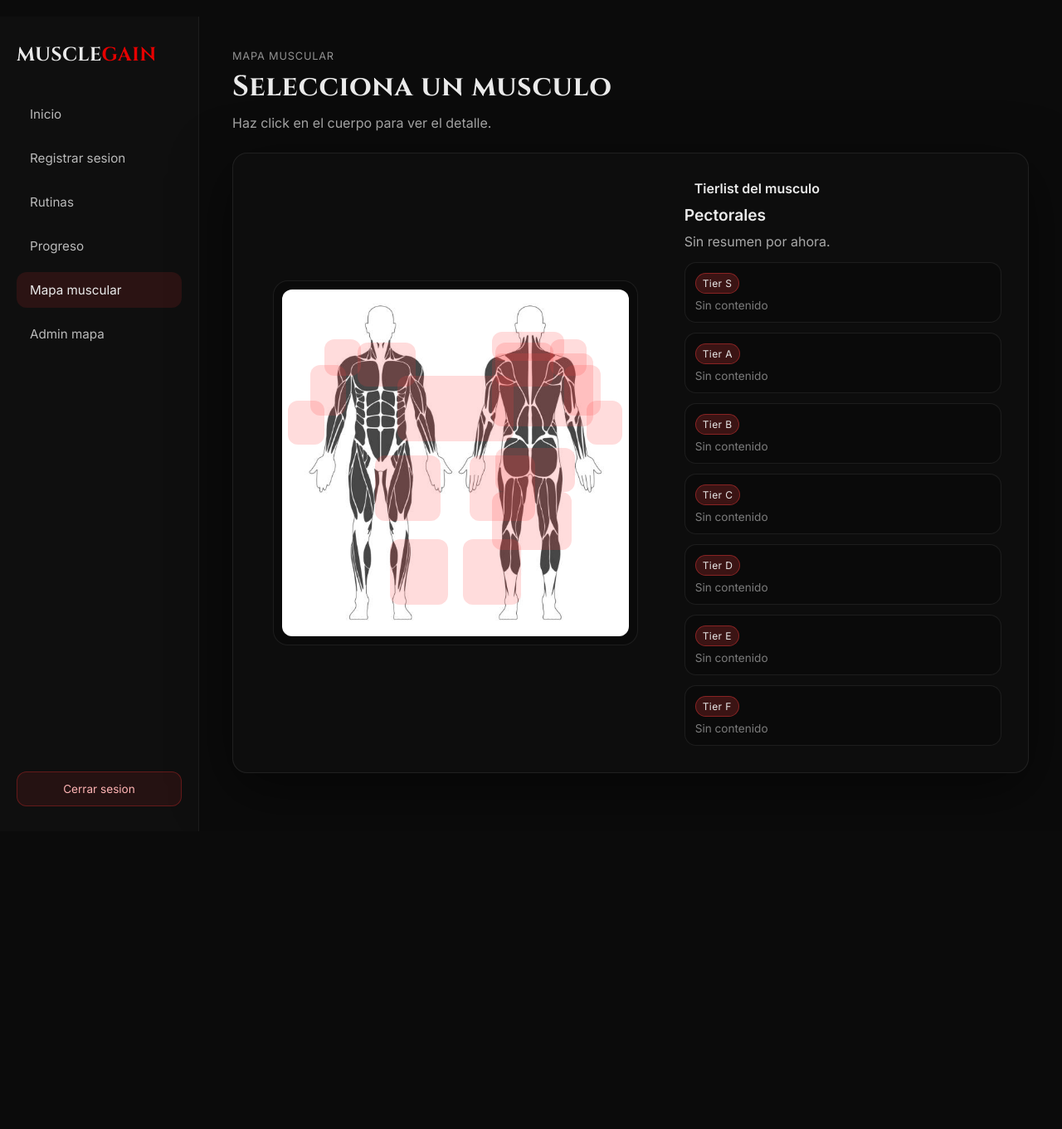
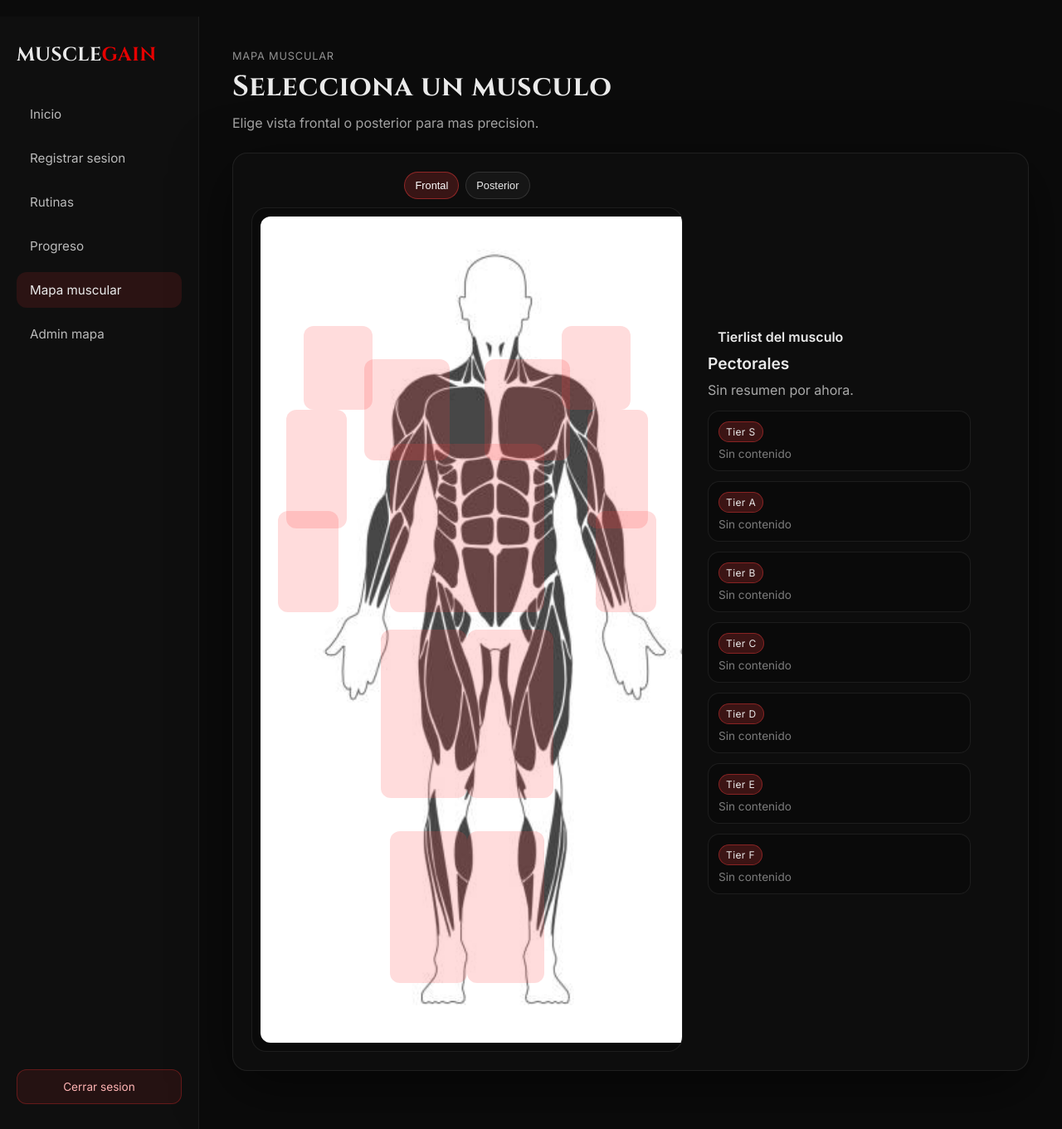
Before and after one commit to diegorea0315-max/MuscleGain, a Flask app: page /muscle-map in a window 1280 px wide. Shown: the whole page at 83% size. Before the commit the page ends 1002 px from the top, so only its background shows below. Run offline with Flask 3, Linux system fonts and the light colour scheme; a user stored in the database is signed in; data comes from the database, SQL or seed files in the repository; data that the repository does not hold is empty.

Commit message:
Mapa muscular frontal/posterior y meta tags

```diff
--- a/static/css/style.css
+++ b/static/css/style.css
@@ -1012,3 +1012,58 @@
   0%{box-shadow:0 0 0 rgba(198,40,40,0);}
   100%{box-shadow:0 0 40px rgba(198,40,40,0.6);}
 }
+
+/* Muscle map split view */
+.map-canvas{
+  flex-direction:column;
+  align-items:center;
+  gap:10px;
+}
+.map-tabs{
+  display:flex;
+  gap:8px;
+  flex-wrap:wrap;
+  justify-content:center;
+}
+.map-tab{
+  padding:8px 12px;
+  border-radius:999px;
+  background: rgba(255,255,255,0.04);
+  border:1px solid rgba(255,255,255,0.12);
+  color: var(--text);
+  font-size:.8rem;
+  cursor:pointer;
+  transition: all .2s ease;
+}
+.map-tab.active{
+  background: rgba(255,60,60,0.18);
+  border-color: rgba(255,60,60,0.45);
+  color:#fff;
+}
+.map-tab:focus-visible{
+  outline:2px solid rgba(255,60,60,0.65);
+  outline-offset:2px;
+}
+.muscle-view{
+  display:none;
+  width:100%;
+}
+.muscle-view.active{
+  display:flex;
+  justify-content:center;
+}
+.muscle-image-wrap.split{
+  overflow:hidden;
+  width:min(520px, 90vw);
+}
+.muscle-image.split{
+  width:200%;
+  height:auto;
+  display:block;
+  max-width:none;
+  transform: translateX(0);
+  pointer-events:none;
+}
+.muscle-image.split.back{
+  transform: translateX(-50%);
+}
--- a/static/js/muscle_map.js
+++ b/static/js/muscle_map.js
@@ -2,10 +2,27 @@
 const muscleName = document.getElementById("muscleName");
 const muscleOverview = document.getElementById("muscleOverview");
 const hotspots = Array.from(document.querySelectorAll(".muscle-hotspot"));
+const tabs = Array.from(document.querySelectorAll(".map-tab"));
+const views = Array.from(document.querySelectorAll(".muscle-view"));
 
 function clearActive() {
   hotspots.forEach((b) => b.classList.remove("active"));
 }
+
+function setView(view) {
+  if (!views.length) return;
+  views.forEach((v) => v.classList.toggle("active", v.dataset.view === view));
+  tabs.forEach((t) => {
+    const active = t.dataset.view === view;
+    t.classList.toggle("active", active);
+    t.setAttribute("aria-selected", active ? "true" : "false");
+  });
+  clearActive();
+}
+
+tabs.forEach((btn) => {
+  btn.addEventListener("click", () => setView(btn.dataset.view));
+});
 
 function normalizeVideo(url) {
   if (!url) return "";
@@ -67,6 +84,8 @@
   });
 });
 
+if (tabs.length) setView("front");
+
 if (window.MUSCLES && window.MUSCLES.length) {
   loadMuscle(window.MUSCLES[0].slug);
 }
--- a/templates/base.html
+++ b/templates/base.html
@@ -2,7 +2,10 @@
 <html lang="es">
 <head>
   <meta charset="UTF-8" />
-  <meta name="viewport" content="width=device-width, initial-scale=1.0"/>
+  <meta name="viewport" content="width=device-width, initial-scale=1.0, viewport-fit=cover" />
+  <meta name="color-scheme" content="dark light" />
+  <meta name="theme-color" content="#0b0b0b" />
+  <meta name="description" content="MuscleGain: seguimiento de entrenamientos, rutinas y progreso." />
   <title>{% block title %}MuscleGain{% endblock %}</title>
 
   <link rel="stylesheet" href="{{ url_for('static', filename='css/style.css') }}">
--- a/templates/muscle_map.html
+++ b/templates/muscle_map.html
@@ -24,31 +24,48 @@
       <div>
         <div class="page-kicker">Mapa muscular</div>
         <h1 class="page-title">Selecciona un musculo</h1>
-        <p class="page-subtitle">Haz click en el cuerpo para ver el detalle.</p>
+        <p class="page-subtitle">Elige vista frontal o posterior para mas precision.</p>
       </div>
     </section>
 
     <section class="panel map-shell">
       <div class="map-canvas">
-        <div class="muscle-image-wrap" id="muscleMap">
-          <img class="muscle-image" src="{{ url_for('static', filename='images/cuerpo.jpg') }}" alt="Mapa muscular humano" />
-          <button class="muscle-hotspot" data-muscle="pectorales" style="left:23%;top:17%;width:16%;height:12%;"></button>
-          <button class="muscle-hotspot" data-muscle="pectorales" style="left:61%;top:17%;width:16%;height:12%;"></button>
-          <button class="muscle-hotspot" data-muscle="hombros" style="left:14%;top:16%;width:10%;height:10%;"></button>
-          <button class="muscle-hotspot" data-muscle="hombros" style="left:76%;top:16%;width:10%;height:10%;"></button>
-          <button class="muscle-hotspot" data-muscle="biceps" style="left:10%;top:23%;width:10%;height:14%;"></button>
-          <button class="muscle-hotspot" data-muscle="triceps" style="left:80%;top:23%;width:10%;height:14%;"></button>
-          <button class="muscle-hotspot" data-muscle="abdomen" style="left:34%;top:26%;width:32%;height:18%;"></button>
-          <button class="muscle-hotspot" data-muscle="cuadriceps" style="left:28%;top:48%;width:18%;height:18%;"></button>
-          <button class="muscle-hotspot" data-muscle="cuadriceps" style="left:54%;top:48%;width:18%;height:18%;"></button>
-          <button class="muscle-hotspot" data-muscle="pantorrillas" style="left:32%;top:71%;width:16%;height:18%;"></button>
-          <button class="muscle-hotspot" data-muscle="pantorrillas" style="left:52%;top:71%;width:16%;height:18%;"></button>
-          <button class="muscle-hotspot" data-muscle="espalda" style="left:60%;top:20%;width:28%;height:20%;"></button>
-          <button class="muscle-hotspot" data-muscle="trapecios" style="left:60%;top:14%;width:20%;height:8%;"></button>
-          <button class="muscle-hotspot" data-muscle="gluteos" style="left:61%;top:46%;width:22%;height:12%;"></button>
-          <button class="muscle-hotspot" data-muscle="isquios" style="left:60%;top:58%;width:22%;height:16%;"></button>
-          <button class="muscle-hotspot" data-muscle="antebrazos" style="left:4%;top:33%;width:10%;height:12%;"></button>
-          <button class="muscle-hotspot" data-muscle="antebrazos" style="left:86%;top:33%;width:10%;height:12%;"></button>
+        <div class="map-tabs" role="tablist" aria-label="Vista del cuerpo">
+          <button class="map-tab active" type="button" data-view="front" role="tab" aria-selected="true">Frontal</button>
+          <button class="map-tab" type="button" data-view="back" role="tab" aria-selected="false">Posterior</button>
+        </div>
+
+        <div class="muscle-view active" data-view="front" role="tabpanel">
+          <div class="muscle-image-wrap split" id="muscleMapFront">
+            <img class="muscle-image split front" src="{{ url_for('static', filename='images/cuerpo.jpg') }}" alt="Mapa muscular frontal" />
+            <button class="muscle-hotspot" data-muscle="pectorales" style="left:26%;top:18%;width:20%;height:12%;"></button>
+            <button class="muscle-hotspot" data-muscle="pectorales" style="left:54%;top:18%;width:20%;height:12%;"></button>
+            <button class="muscle-hotspot" data-muscle="hombros" style="left:12%;top:14%;width:16%;height:10%;"></button>
+            <button class="muscle-hotspot" data-muscle="hombros" style="left:72%;top:14%;width:16%;height:10%;"></button>
+            <button class="muscle-hotspot" data-muscle="biceps" style="left:8%;top:24%;width:14%;height:14%;"></button>
+            <button class="muscle-hotspot" data-muscle="biceps" style="left:78%;top:24%;width:14%;height:14%;"></button>
+            <button class="muscle-hotspot" data-muscle="antebrazos" style="left:6%;top:36%;width:14%;height:12%;"></button>
+            <button class="muscle-hotspot" data-muscle="antebrazos" style="left:80%;top:36%;width:14%;height:12%;"></button>
+            <button class="muscle-hotspot" data-muscle="abdomen" style="left:32%;top:28%;width:36%;height:20%;"></button>
+            <button class="muscle-hotspot" data-muscle="cuadriceps" style="left:30%;top:50%;width:20%;height:20%;"></button>
+            <button class="muscle-hotspot" data-muscle="cuadriceps" style="left:50%;top:50%;width:20%;height:20%;"></button>
+            <button class="muscle-hotspot" data-muscle="pantorrillas" style="left:32%;top:74%;width:18%;height:18%;"></button>
+            <button class="muscle-hotspot" data-muscle="pantorrillas" style="left:50%;top:74%;width:18%;height:18%;"></button>
+          </div>
+        </div>
+
+        <div class="muscle-view" data-view="back" role="tabpanel">
+          <div class="muscle-image-wrap split" id="muscleMapBack">
+            <img class="muscle-image split back" src="{{ url_for('static', filename='images/cuerpo.jpg') }}" alt="Mapa muscular posterior" />
+            <button class="muscle-hotspot" data-muscle="trapecios" style="left:36%;top:12%;width:28%;height:10%;"></button>
+            <button class="muscle-hotspot" data-muscle="espalda" style="left:28%;top:20%;width:44%;height:24%;"></button>
+            <button class="muscle-hotspot" data-muscle="triceps" style="left:10%;top:24%;width:14%;height:14%;"></button>
+            <button class="muscle-hotspot" data-muscle="triceps" style="left:76%;top:24%;width:14%;height:14%;"></button>
+            <button class="muscle-hotspot" data-muscle="gluteos" style="left:34%;top:46%;width:32%;height:12%;"></button>
+            <button class="muscle-hotspot" data-muscle="isquios" style="left:32%;top:58%;width:36%;height:16%;"></button>
+            <button class="muscle-hotspot" data-muscle="pantorrillas" style="left:32%;top:74%;width:18%;height:18%;"></button>
+            <button class="muscle-hotspot" data-muscle="pantorrillas" style="left:50%;top:74%;width:18%;height:18%;"></button>
+          </div>
         </div>
       </div>
 
```
Also changed, not shown: requirements.txt (line endings or trailing spaces).
